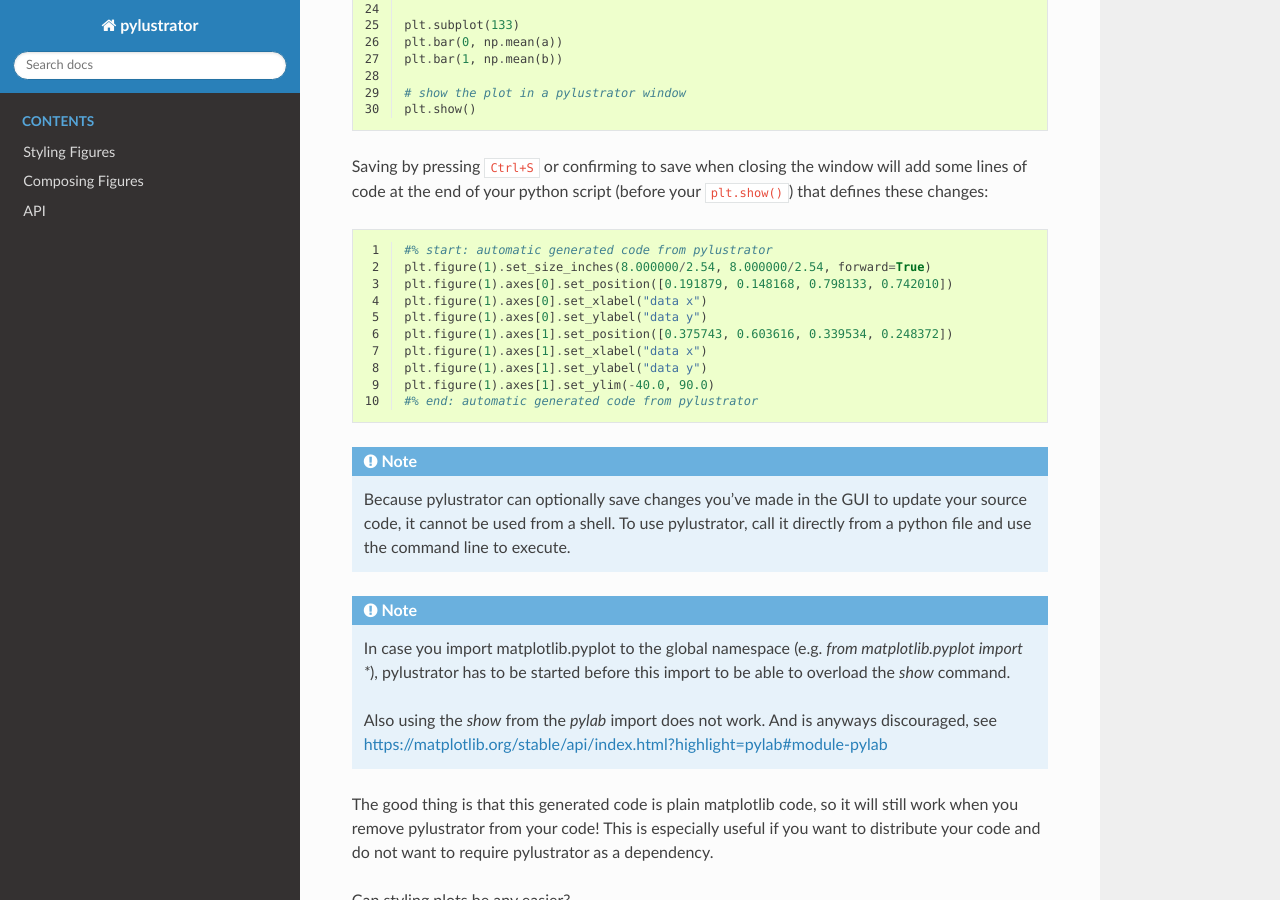
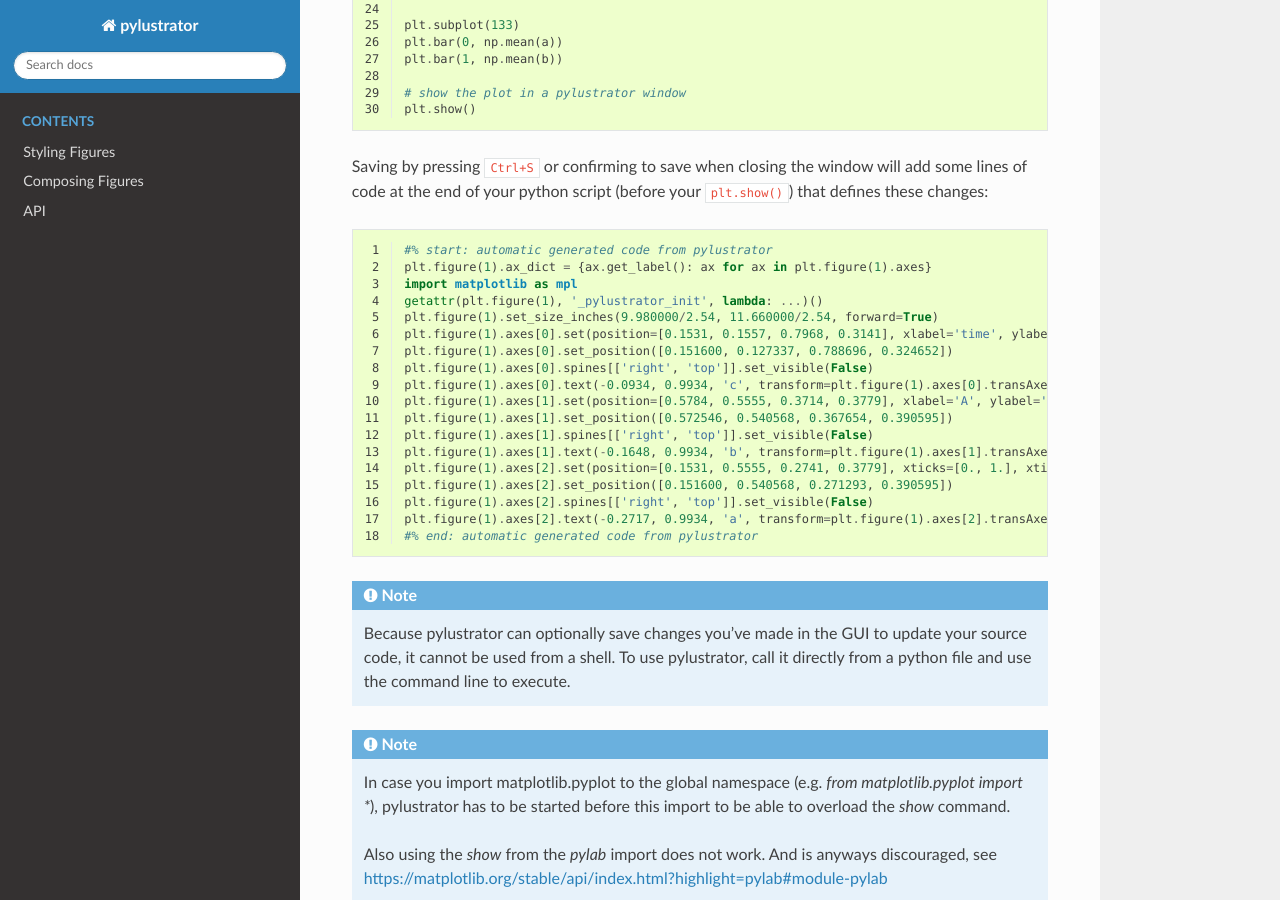
Before and after one commit to rgerum/pylustrator, a Sphinx documentation site: the page built from docs/index.rst, in a window 1280 px wide and 900 px high, scrolled down 1901 px. Built offline with Sphinx 7.4.7 and the Read the Docs theme 3.1.0, drawn with Linux system fonts in a browser that asks for light colours.

Commit message:
updated code generation example in index.rst

```diff
--- a/docs/index.rst
+++ b/docs/index.rst
@@ -66,14 +66,22 @@ python script (before your ``plt.show()``) that defines these changes:
     :linenos:
 
     #% start: automatic generated code from pylustrator
-    plt.figure(1).set_size_inches(8.000000/2.54, 8.000000/2.54, forward=True)
-    plt.figure(1).axes[0].set_position([0.191879, 0.148168, 0.798133, 0.742010])
-    plt.figure(1).axes[0].set_xlabel("data x")
-    plt.figure(1).axes[0].set_ylabel("data y")
-    plt.figure(1).axes[1].set_position([0.375743, 0.603616, 0.339534, 0.248372])
-    plt.figure(1).axes[1].set_xlabel("data x")
-    plt.figure(1).axes[1].set_ylabel("data y")
-    plt.figure(1).axes[1].set_ylim(-40.0, 90.0)
+    plt.figure(1).ax_dict = {ax.get_label(): ax for ax in plt.figure(1).axes}
+    import matplotlib as mpl
+    getattr(plt.figure(1), '_pylustrator_init', lambda: ...)()
+    plt.figure(1).set_size_inches(9.980000/2.54, 11.660000/2.54, forward=True)
+    plt.figure(1).axes[0].set(position=[0.1531, 0.1557, 0.7968, 0.3141], xlabel='time', ylabel='amplitude')
+    plt.figure(1).axes[0].set_position([0.151600, 0.127337, 0.788696, 0.324652])
+    plt.figure(1).axes[0].spines[['right', 'top']].set_visible(False)
+    plt.figure(1).axes[0].text(-0.0934, 0.9934, 'c', transform=plt.figure(1).axes[0].transAxes, ha='center', weight='bold')  # id=plt.figure(1).axes[0].texts[0].new
+    plt.figure(1).axes[1].set(position=[0.5784, 0.5555, 0.3714, 0.3779], xlabel='A', ylabel='B')
+    plt.figure(1).axes[1].set_position([0.572546, 0.540568, 0.367654, 0.390595])
+    plt.figure(1).axes[1].spines[['right', 'top']].set_visible(False)
+    plt.figure(1).axes[1].text(-0.1648, 0.9934, 'b', transform=plt.figure(1).axes[1].transAxes, weight='bold')  # id=plt.figure(1).axes[1].texts[0].new
+    plt.figure(1).axes[2].set(position=[0.1531, 0.5555, 0.2741, 0.3779], xticks=[0., 1.], xticklabels=['A', 'B'], ylabel='mean value')
+    plt.figure(1).axes[2].set_position([0.151600, 0.540568, 0.271293, 0.390595])
+    plt.figure(1).axes[2].spines[['right', 'top']].set_visible(False)
+    plt.figure(1).axes[2].text(-0.2717, 0.9934, 'a', transform=plt.figure(1).axes[2].transAxes, ha='center', weight='bold')  # id=plt.figure(1).axes[2].texts[0].new
     #% end: automatic generated code from pylustrator
 
 .. note::
```
